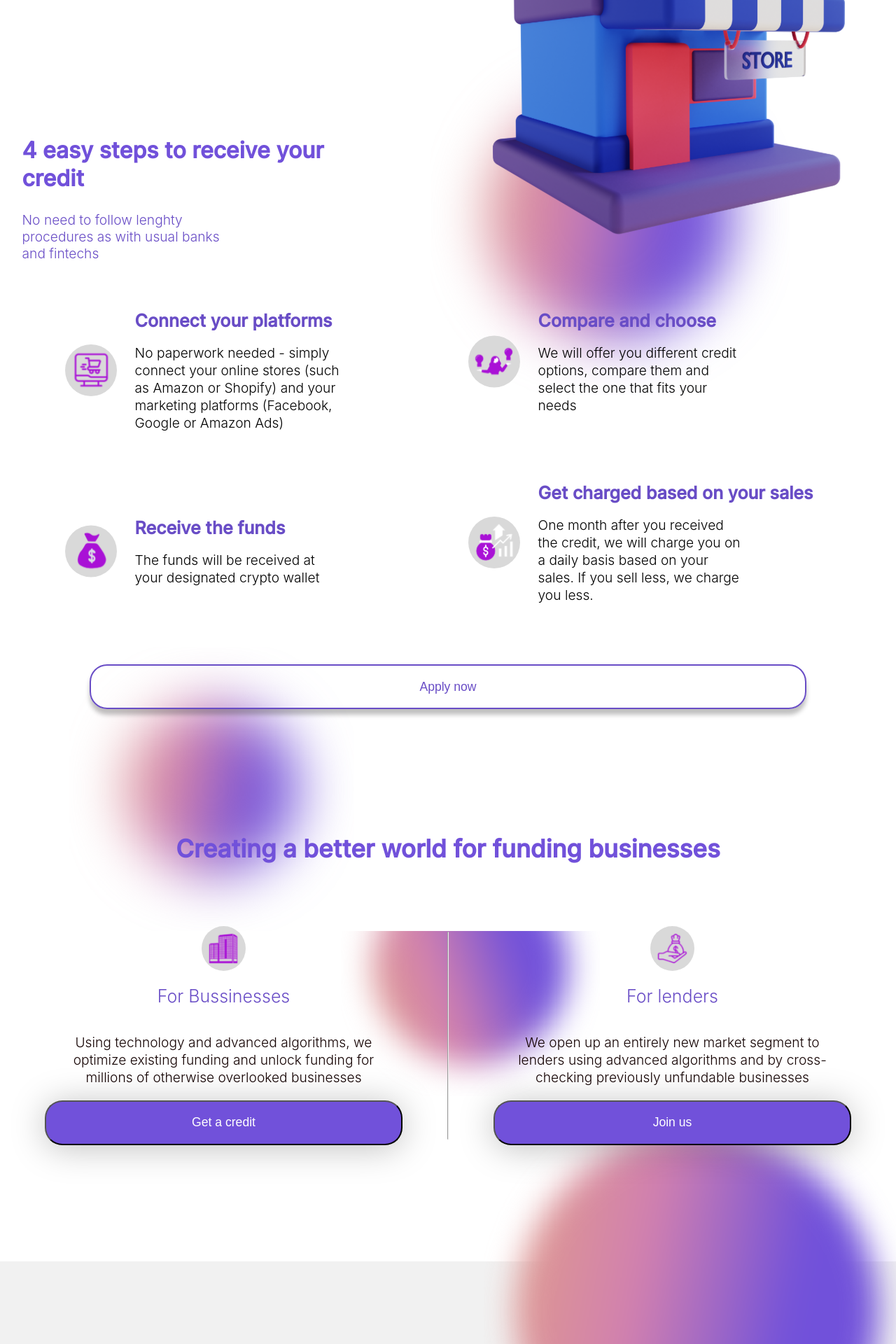
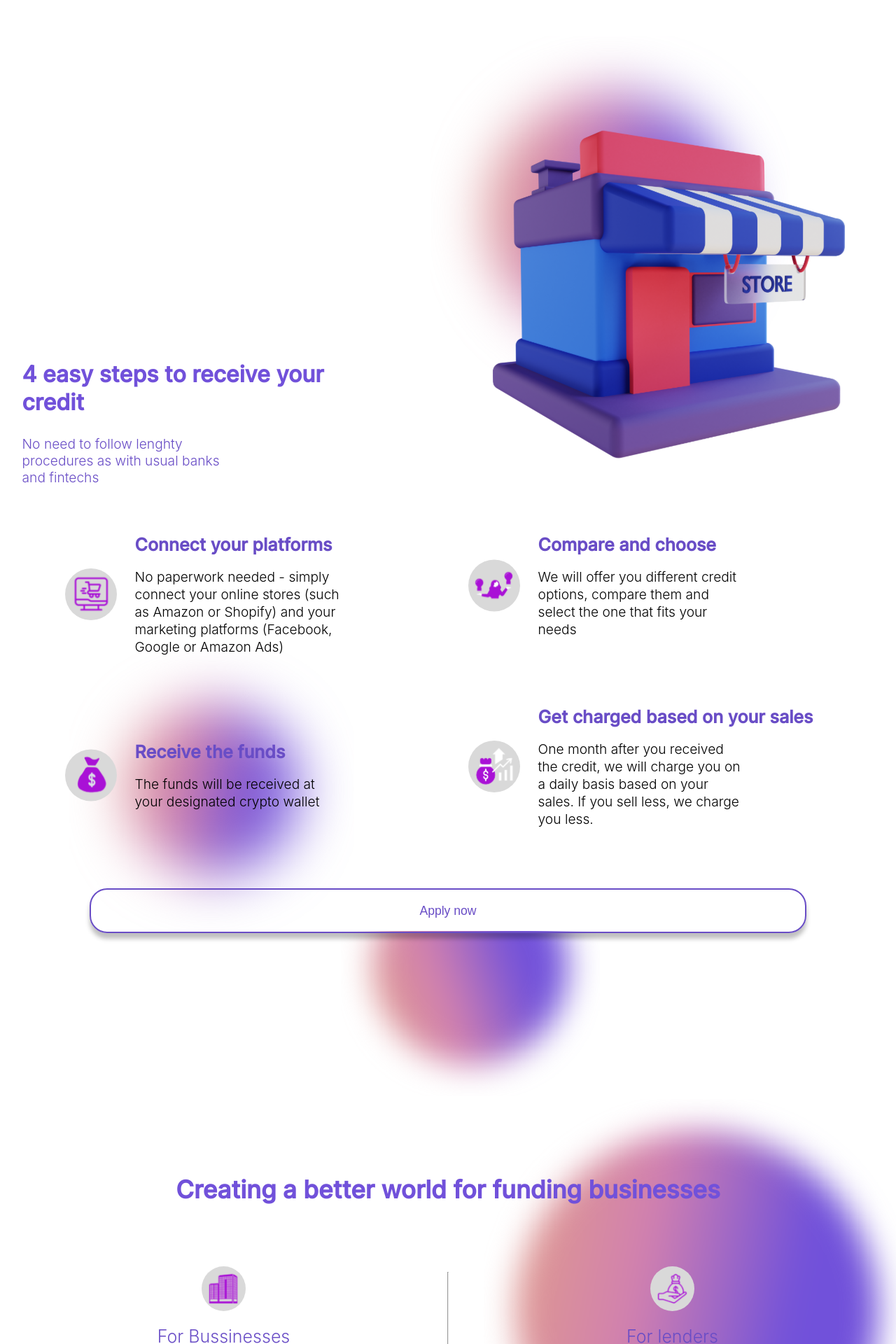
Before and after one commit to adrianiux38/growkeyreact, a React (Create React App) app: page / in a window 1280 px wide. Shown: the part 2420-4340 px from the top of the page at 70% size. Built offline with nearby package versions, Linux system fonts and the light colour scheme.

Commit message:
espaciado

```diff
--- a/src/components/Calltoactions/Calltoactions.css
+++ b/src/components/Calltoactions/Calltoactions.css
@@ -3,7 +3,7 @@
     flex-direction: column;
     align-content: center;
     justify-content: center;
-    margin-top: 12%;
+    margin-top: 25%;
 }
 
 .ctaTitle{
--- a/src/components/Highlight/Highlight.css
+++ b/src/components/Highlight/Highlight.css
@@ -4,6 +4,7 @@
     width: 1108px;
     align-content: center;
     justify-content: center;
+
 }
 
 .rectangle{
--- a/src/components/Quote/Quote.css
+++ b/src/components/Quote/Quote.css
@@ -71,6 +71,7 @@
         flex-direction: column;
         align-content: center;
         justify-content: center;
+        margin-top: 4%;
     }
     .quoteText{
         display: flex;
--- a/src/components/Steps/Steps.css
+++ b/src/components/Steps/Steps.css
@@ -2,6 +2,7 @@
    display: flex;
     width: 100vw;
     flex-direction: column;
+    margin-top: 25%;
 }
 
 .contenedorPrincipal{
```
